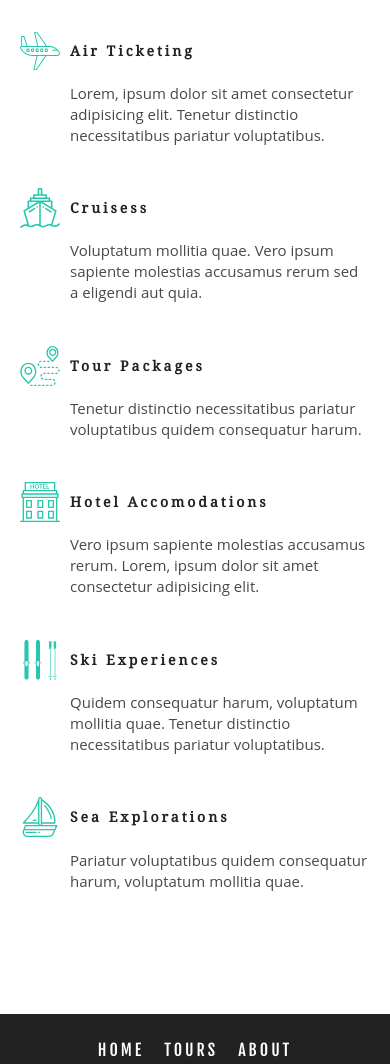
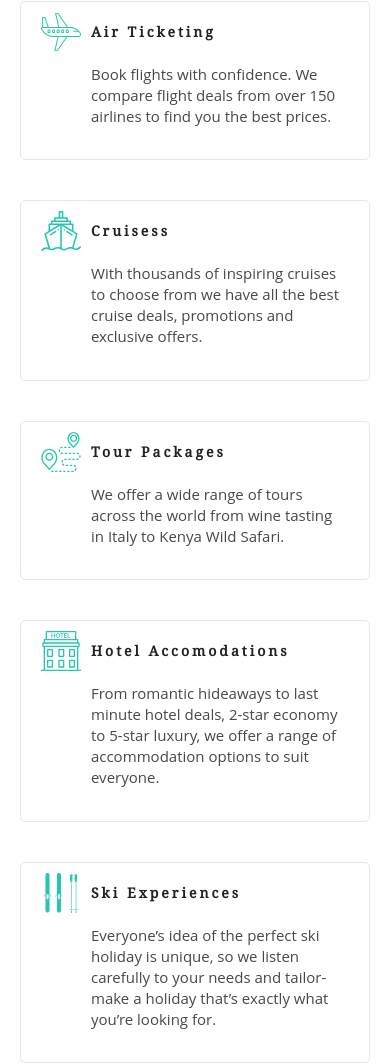
Before and after one commit to tamas-polgar/gatsby-gsap-contentful-traveler-website, a Gatsby site: page / in a window 390 px wide. Shown: the part 3353-4417 px from the top of the page. Built offline with nearby package versions, Linux system fonts and the light colour scheme; Gatsby itself is replaced by a stand-in of ours.

Commit message:
adding text to Services section & media queries

```diff
--- a/src/components/Services/Services.jsx
+++ b/src/components/Services/Services.jsx
@@ -20,8 +20,8 @@ const Services = () => {
             <img className="service__icon" src={plane} alt="plane" />
             <h4 className="service__title">Air Ticketing</h4>
             <p className="service__text">
-              Lorem, ipsum dolor sit amet consectetur adipisicing elit. Tenetur
-              distinctio necessitatibus pariatur voluptatibus.
+              Book flights with confidence. We compare flight deals from over
+              150 airlines to find you the best prices.
             </p>
           </div>
           <div className="service">
@@ -29,8 +29,8 @@ const Services = () => {
 
             <h4 className="service__title">Cruisess</h4>
             <p className="service__text">
-              Voluptatum mollitia quae. Vero ipsum sapiente molestias accusamus
-              rerum sed a eligendi aut quia.
+              With thousands of inspiring cruises to choose from we have all the
+              best cruise deals, promotions and exclusive offers.
             </p>
           </div>
           <div className="service">
@@ -38,8 +38,8 @@ const Services = () => {
 
             <h4 className="service__title">Tour Packages</h4>
             <p class="service__text">
-              Tenetur distinctio necessitatibus pariatur voluptatibus quidem
-              consequatur harum.
+              We offer a wide range of tours across the world from wine tasting
+              in Italy to Kenya Wild Safari.
             </p>
           </div>
           <div className="service">
@@ -47,8 +47,9 @@ const Services = () => {
 
             <h4 className="service__title">Hotel Accomodations</h4>
             <p className="service__text">
-              Vero ipsum sapiente molestias accusamus rerum. Lorem, ipsum dolor
-              sit amet consectetur adipisicing elit.
+              From romantic hideaways to last minute hotel deals, 2-star economy
+              to 5-star luxury, we offer a range of accommodation options to
+              suit everyone.
             </p>
           </div>
           <div className="service">
@@ -56,8 +57,9 @@ const Services = () => {
 
             <h4 className="service__title">Ski Experiences</h4>
             <p className="service__text">
-              Quidem consequatur harum, voluptatum mollitia quae. Tenetur
-              distinctio necessitatibus pariatur voluptatibus.
+              Everyone’s idea of the perfect ski holiday is unique, so we listen
+              carefully to your needs and tailor-make a holiday that’s exactly
+              what you’re looking for.
             </p>
           </div>
           <div className="service">
@@ -65,8 +67,9 @@ const Services = () => {
 
             <h4 className="service__title">Sea Explorations</h4>
             <p className="service__text">
-              Pariatur voluptatibus quidem consequatur harum, voluptatum
-              mollitia quae.
+              Dreaming of a cruise around North America, Europe, or Asia? We
+              offeer a wide range of tour packages to provide the expedition of
+              your dreams.
             </p>
           </div>
         </section>
--- a/src/components/Services/services.scss
+++ b/src/components/Services/services.scss
@@ -11,15 +11,22 @@
   margin: 8rem 0;
 
   display: grid;
-  grid-template-columns: repeat(auto-fit, minmax(28rem, 1fr));
+  grid-template-columns: repeat(auto-fit, minmax(30rem, 1fr));
   grid-gap: 6rem;
 
-  @media only screen and (max-width: 800px) {
-    grid-template-columns: repeat(auto-fit, minmax(16rem, 1fr));
-
-    margin: 5rem 2rem;
+  @media only screen and (max-width: 950px) {
+    grid-template-columns: repeat(auto-fit, minmax(35rem, 1fr));
+    margin: 3rem 2rem;
     grid-gap: 4rem;
     grid-column: full-start / full-end;
+  }
+
+  @media only screen and (max-width: 470px) {
+    margin: 1rem 2rem;
+  }
+
+  @media only screen and (max-width: 410px) {
+    grid-template-columns: repeat(auto-fit, minmax(28rem, 1fr));
   }
 }
 
@@ -28,6 +35,10 @@
   grid-template-columns: min-content 1fr;
   grid-row-gap: 1.5rem;
   grid-column-gap: 2.5rem;
+  border: .1rem solid #e7e7e7;
+  padding: 2rem;
+  border-radius: .5rem;
+
 
   @media only screen and (max-width: 500px) {
     grid-row-gap: 1rem;
```
